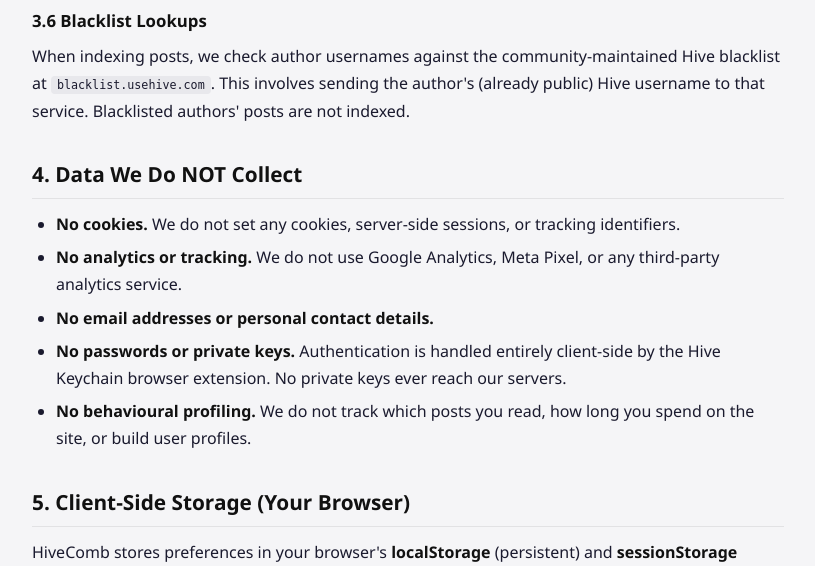
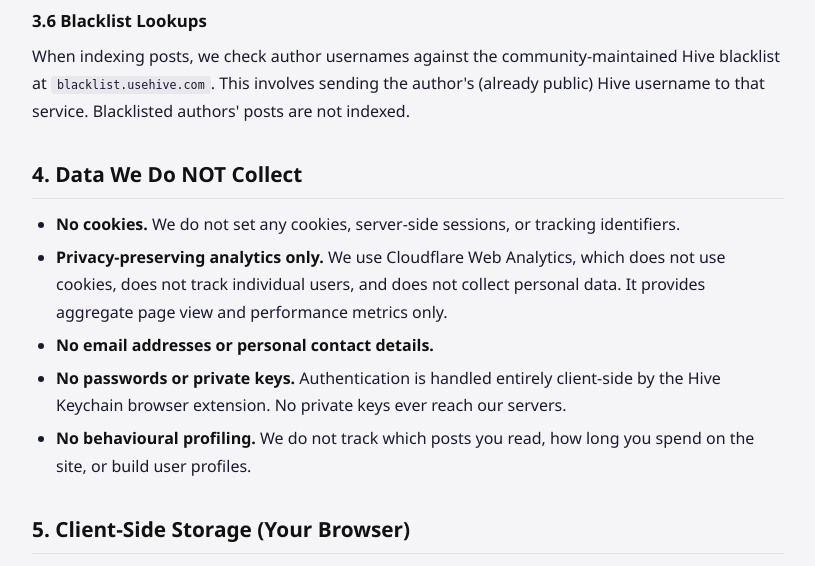
Before and after one commit to pharesim/combflow, a FastAPI app: page /privacy in a window 1280 px wide. Shown: the part 2671-3237 px from the top of the page, without its empty margins (232-1047 px from the left). Run offline with FastAPI, Linux system fonts and the light colour scheme.

Commit message:
Allow Cloudflare Web Analytics in CSP and disclose in privacy policy
Co-Authored-By: Claude Opus 4.6 (1M context) <noreply@anthropic.com>

```diff
--- a/project/api/templates/privacy.html
+++ b/project/api/templates/privacy.html
@@ -104,7 +104,7 @@
 <h2>4. Data We Do NOT Collect</h2>
 <ul>
   <li><strong>No cookies.</strong> We do not set any cookies, server-side sessions, or tracking identifiers.</li>
-  <li><strong>No analytics or tracking.</strong> We do not use Google Analytics, Meta Pixel, or any third-party analytics service.</li>
+  <li><strong>Privacy-preserving analytics only.</strong> We use Cloudflare Web Analytics, which does not use cookies, does not track individual users, and does not collect personal data. It provides aggregate page view and performance metrics only.</li>
   <li><strong>No email addresses or personal contact details.</strong></li>
   <li><strong>No passwords or private keys.</strong> Authentication is handled entirely client-side by the Hive Keychain browser extension. No private keys ever reach our servers.</li>
   <li><strong>No behavioural profiling.</strong> We do not track which posts you read, how long you spend on the site, or build user profiles.</li>
```
Also changed, not shown: 1 other file.
